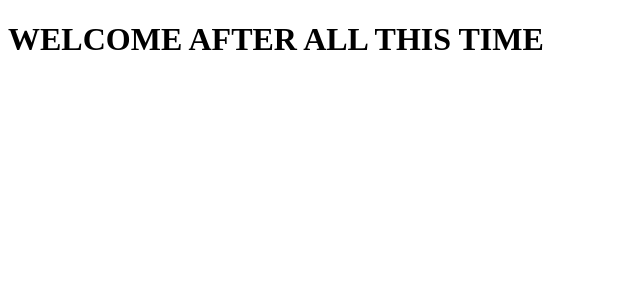
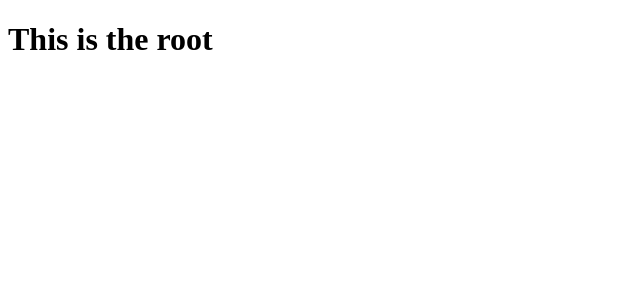
Before and after one commit to Mzandii/wild-oasis-website-with--Next, a Next.js app: page / in a window 1280 px wide. Shown: the top 300 px of the page, without its empty margins (0-640 px from the left). Built offline with nearby package versions, Linux system fonts and the light colour scheme.

Commit message:
set up basic routes

```diff
--- /dev/null
+++ b/app/about/page.tsx
@@ -0,0 +1,3 @@
+export default function About() {
+  return <h1> main/about</h1>;
+}
--- /dev/null
+++ b/app/account/page.tsx
@@ -0,0 +1,3 @@
+export default function Account() {
+  return <h1> main/account</h1>;
+}
--- /dev/null
+++ b/app/cabins/page.tsx
@@ -0,0 +1,3 @@
+export default function Page() {
+  return <h1>cabins/page</h1>;
+}
--- /dev/null
+++ b/app/layout.tsx
@@ -0,0 +1,28 @@
+import type { Metadata } from "next";
+import { Geist, Geist_Mono } from "next/font/google";
+
+const geistSans = Geist({
+  variable: "--font-geist-sans",
+  subsets: ["latin"],
+});
+
+const geistMono = Geist_Mono({
+  variable: "--font-geist-mono",
+  subsets: ["latin"],
+});
+
+export const metadata: Metadata = {
+  title: "Create Next App",
+  description: "Generated by create next app",
+};
+
+export default function RootLayout({ children }: LayoutProps<"/">) {
+  return (
+    <html
+      lang="en"
+      className={`${geistSans.variable} ${geistMono.variable} h-full antialiased`}
+    >
+      <body className="min-h-full flex flex-col">{children}</body>
+    </html>
+  );
+}
--- a/app/page.tsx
+++ b/app/page.tsx
@@ -1,5 +1,3 @@
-import Image from "next/image";
-
 export default function Page() {
-  return <h1> WELCOME AFTER ALL THIS TIME</h1>;
+  return <h1> This is the root</h1>;
 }
```
